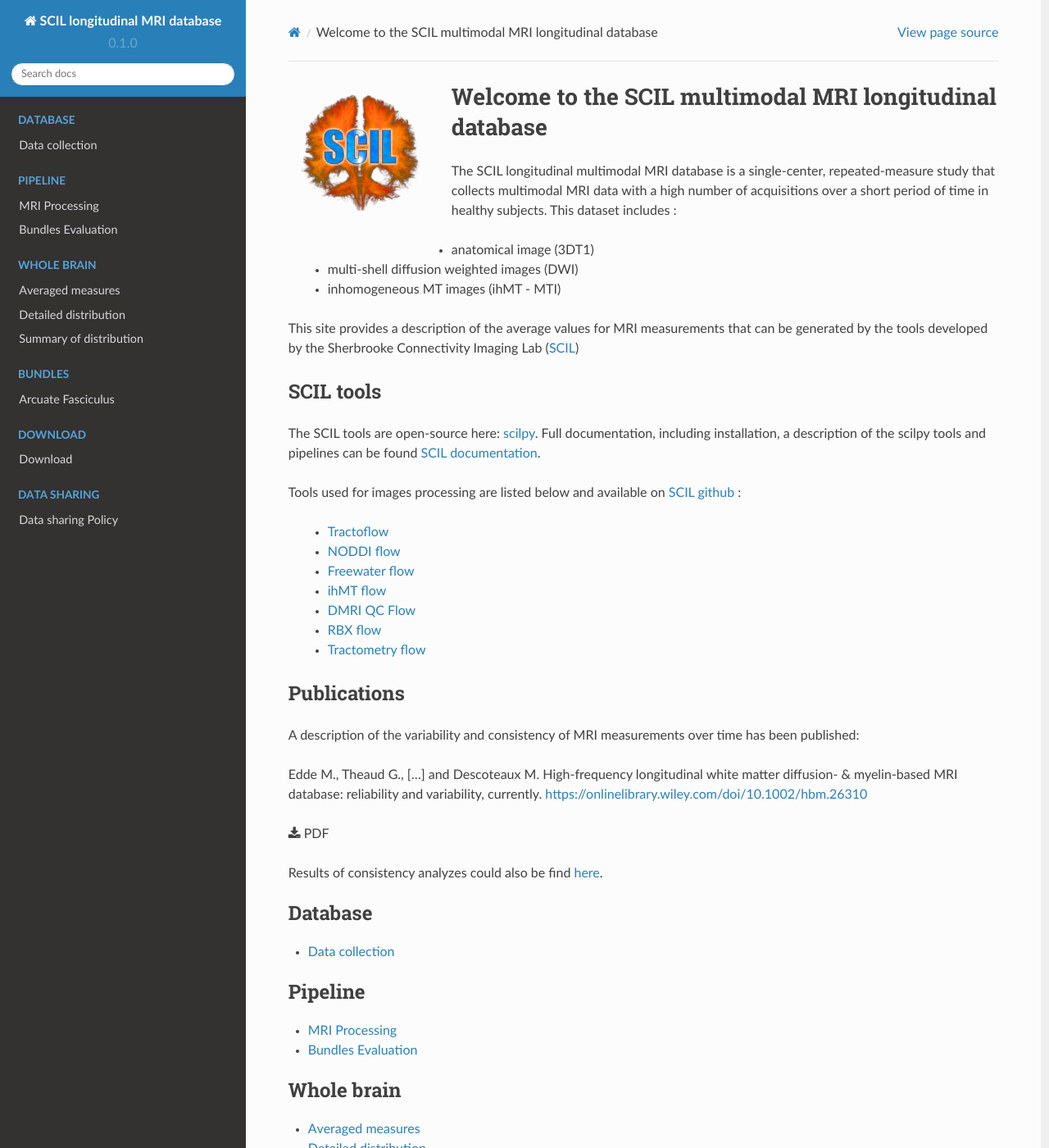
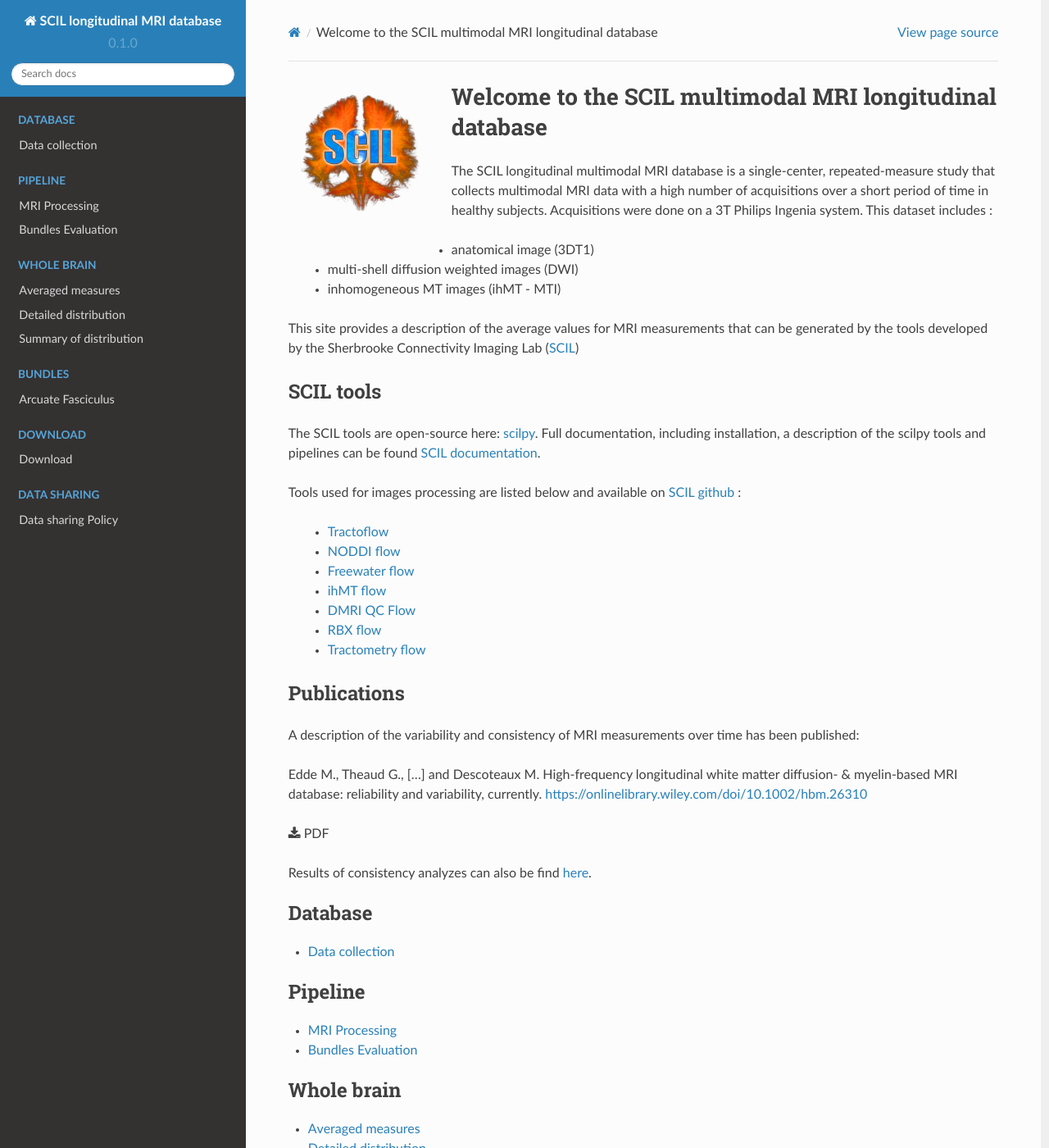
Before and after one commit to Manonedde/scil_mri_longdata, a Sphinx documentation site: the page built from docs/source/index.rst, in a window 1280 px wide and 1400 px high. Shown: the whole window at 82% size. Built offline with Sphinx 7.4.7 and the Read the Docs theme 2.0.0, drawn with Linux system fonts in a browser that asks for light colours.

Commit message:
Update index.rst

```diff
--- a/docs/source/index.rst
+++ b/docs/source/index.rst
@@ -7,6 +7,7 @@ Welcome to the SCIL multimodal MRI longitudinal database
 
 The SCIL longitudinal multimodal MRI database is a single-center, repeated-measure study that collects
 multimodal MRI data with a high number of acquisitions over a short period of time in healthy subjects.
+Acquisitions were done on a 3T Philips Ingenia system.
 This dataset includes :
 
     * anatomical image (3DT1)
@@ -43,7 +44,7 @@ reliability and variability, currently. https://onlinelibrary.wiley.com/doi/10.1
 
 :download:`PDF<./data/Edde2023_HBM_HighFrequencyLongitudinal.pdf>`
 
-Results of consistency analyzes could also be find `here`_.
+Results of consistency analyzes can also be find `here`_.
 
  .. _here: https://high-frequency-mri-database-supplementary.rtfd.io
 
```
